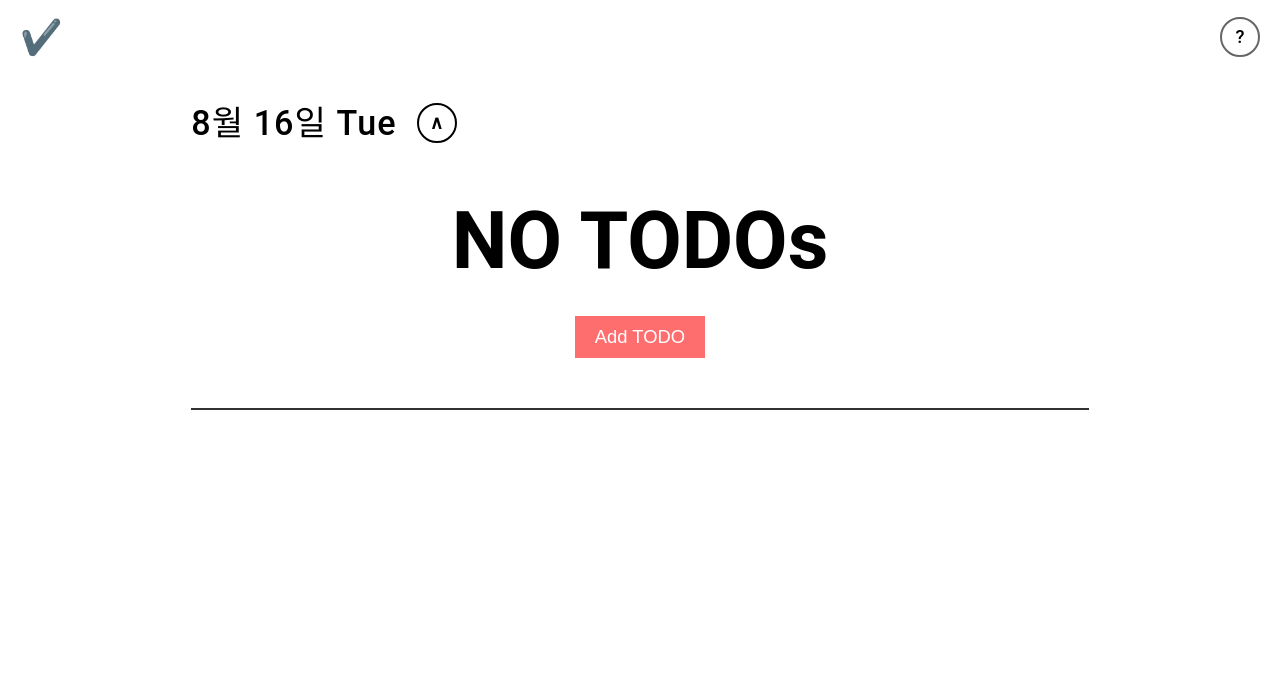
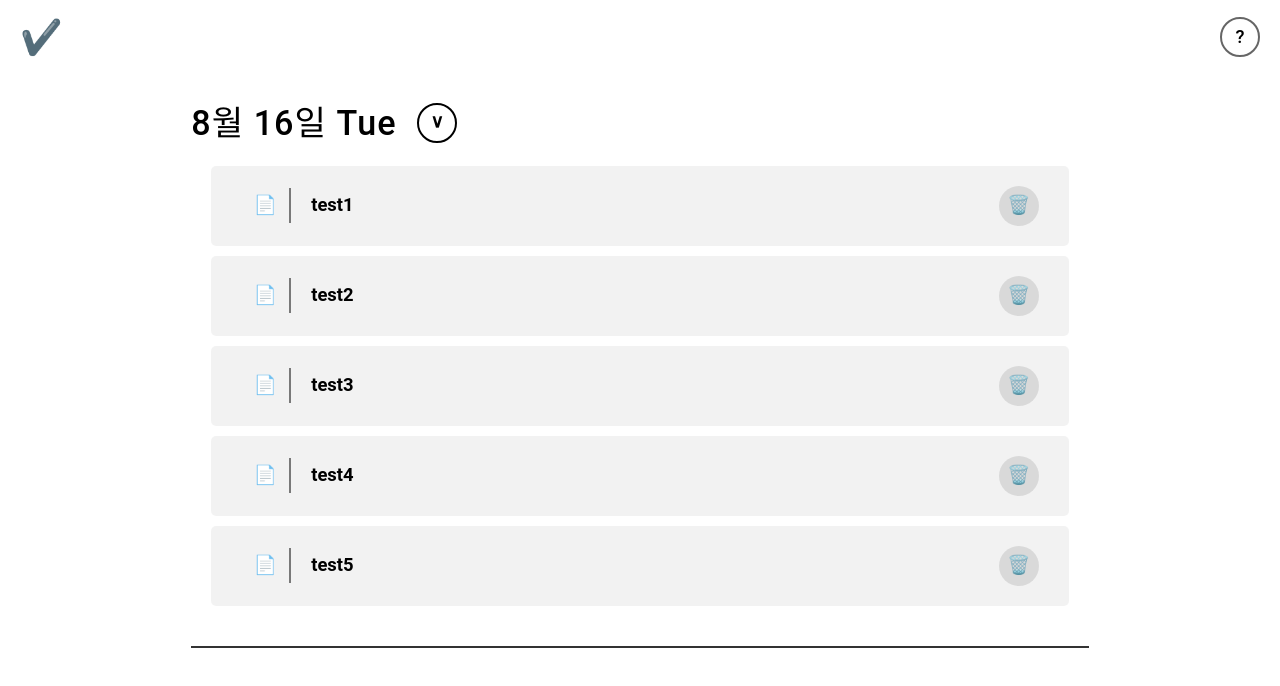
Before and after one commit to joepasss/todo, a React (Create React App) app: page / in a window 1280 px wide. Shown: the top 686 px of the page. Built offline with nearby package versions, Linux system fonts and the light colour scheme.

Commit message:
add delete function

```diff
--- a/src/components/todo/Todo.tsx
+++ b/src/components/todo/Todo.tsx
@@ -4,9 +4,10 @@ import './todo.scss';
 
 interface Props {
   todo: TodoDataType;
+  deleteFunction: Function;
 }
 
-const Todo: FC<Props> = ({ todo }) => {
+const Todo: FC<Props> = ({ todo, deleteFunction }) => {
   return (
     <div className='todo'>
       <div className='todo__content'>
@@ -17,7 +18,12 @@ const Todo: FC<Props> = ({ todo }) => {
 
       <div className='todo__trailler'>
         <div className='todo__trailler--moreinfo'>
-          <h3 className='todo__trailler--moreinfo__icon'>🗑️</h3>
+          <h3
+            className='todo__trailler--moreinfo__icon'
+            onClick={() => deleteFunction(todo.id)}
+          >
+            🗑️
+          </h3>
         </div>
       </div>
     </div>
--- a/src/components/todo/todo.scss
+++ b/src/components/todo/todo.scss
@@ -66,9 +66,4 @@
       }
     }
   }
-
-  &:hover,
-  &:active {
-    transform: scale(1.025);
-  }
 }
--- /dev/null
+++ b/src/data/mockup.json
@@ -0,0 +1,27 @@
+[
+  {
+    "id": "test1",
+    "icon": "📄",
+    "title": "test1"
+  },
+  {
+    "id": "test2",
+    "icon": "📄",
+    "title": "test2"
+  },
+  {
+    "id": "test3",
+    "icon": "📄",
+    "title": "test3"
+  },
+  {
+    "id": "test4",
+    "icon": "📄",
+    "title": "test4"
+  },
+  {
+    "id": "test5",
+    "icon": "📄",
+    "title": "test5"
+  }
+]
--- a/src/pages/AddTodo.tsx
+++ b/src/pages/AddTodo.tsx
@@ -1,6 +1,6 @@
 export const AddTodo = () => {
   return (
-    <section className='addtodo'>
+    <section className='addtodo container'>
       <div className='addtodo__overlay'></div>
 
       <div className='addtodo__contents'>ADDTODO</div>
--- a/src/pages/Home.tsx
+++ b/src/pages/Home.tsx
@@ -1,17 +1,24 @@
-import { useState } from 'react';
+import { useEffect, useState } from 'react';
 import { Header } from '../sections/header/Header';
 import { TodoList } from '../sections/todoList/TodoList';
 import './home.scss';
 
 import { TodoDataType } from '../types/todo';
+import todoData from '../data/mockup.json';
 
 export function Home() {
-  const [todo, setTodo] = useState<TodoDataType[]>([]);
+  const [todo, setTodo] = useState<TodoDataType[]>(todoData);
+
+  const handleDelete = (id: string) => {
+    if (window.confirm('Are you sure?')) {
+      setTodo(todo.filter((item: TodoDataType) => item.id !== id));
+    }
+  };
 
   return (
     <section className='home container'>
       <Header />
-      <TodoList todoList={todo} />
+      <TodoList todoList={todo} deleteFunction={handleDelete} />
     </section>
   );
 }
--- /dev/null
+++ b/src/pages/_addTodo.scss
@@ -0,0 +1,29 @@
+.addtodo {
+  z-index: 2;
+  position: absolute;
+  top: 0;
+  bottom: 0;
+  left: 0;
+  right: 0;
+
+  &__overlay {
+    width: 100%;
+    height: 100vh;
+    z-index: 3;
+    background-color: rgba(0, 0, 0, 0.3);
+    position: fixed;
+  }
+
+  &__contents {
+    z-index: 4;
+    grid-column: center-start / center-end;
+
+    margin: 10rem auto;
+
+    background-color: rgba(255, 255, 255, 1);
+    width: 100%;
+    height: 80vh;
+
+    @extend %sec-padding;
+  }
+}
--- a/src/sections/todoList/TodoList.tsx
+++ b/src/sections/todoList/TodoList.tsx
@@ -1,14 +1,17 @@
 import { FC, useState } from 'react';
 import Divider from '../../components/divider/divider';
 import Todo from '../../components/todo/Todo';
+import { AddTodo } from '../../pages/AddTodo';
 import { TodoDataType } from '../../types/todo';
 
 interface Props {
   todoList: TodoDataType[];
+  deleteFunction: Function;
 }
 
-export const TodoList: FC<Props> = ({ todoList }) => {
-  const [isOpen, setIsOpen] = useState<boolean>(false);
+export const TodoList: FC<Props> = ({ todoList, deleteFunction }) => {
+  const [isCalendarOpen, setIsCalendarOpen] = useState<boolean>(false);
+  const [isAddPageOpen, setIsPageOpen] = useState<boolean>(false);
 
   const today = new Date();
 
@@ -22,11 +25,11 @@ export const TodoList: FC<Props> = ({ todoList }) => {
         </h2>
         <h3
           className={
-            isOpen
+            isCalendarOpen
               ? 'todolist__header--trailler active'
               : 'todolist__header--trailler'
           }
-          onClick={() => setIsOpen(!isOpen)}
+          onClick={() => setIsCalendarOpen(!isCalendarOpen)}
         >
           &and;
         </h3>
@@ -35,17 +38,24 @@ export const TodoList: FC<Props> = ({ todoList }) => {
         <div className='todolist__empty'>
           <h3 className='todolist__empty--header'>NO TODOs</h3>
 
-          <button className='todolist__empty--addbtn'>Add TODO</button>
+          <button
+            className='todolist__empty--addbtn'
+            onClick={() => setIsPageOpen(!isAddPageOpen)}
+          >
+            Add TODO
+          </button>
         </div>
       ) : (
         <div className='todolist__content'>
           {todoList.map((todo: TodoDataType) => (
-            <Todo todo={todo} key={todo.id} />
+            <Todo todo={todo} key={todo.id} deleteFunction={deleteFunction} />
           ))}
         </div>
       )}
 
       <Divider />
+
+      {isAddPageOpen && <AddTodo />}
     </section>
   );
 };
--- a/src/sections/todoList/_todoList.scss
+++ b/src/sections/todoList/_todoList.scss
@@ -27,10 +27,11 @@
       width: 4rem;
       aspect-ratio: 1 / 1;
       transition: all 0.25s cubic-bezier(1, 0, 0, 1);
+      transform: rotate(0.5turn);
     }
 
     &--trailler.active {
-      transform: rotate(0.5turn);
+      transform: rotate(0turn);
     }
   }
 
--- a/src/styles/main-style.scss
+++ b/src/styles/main-style.scss
@@ -32,6 +32,7 @@
 
 @import '../sections/header/header';
 @import '../sections/todoList/todoList';
+@import '../pages/addTodo';
 
 // placeholders
 %sec-padding {
```
